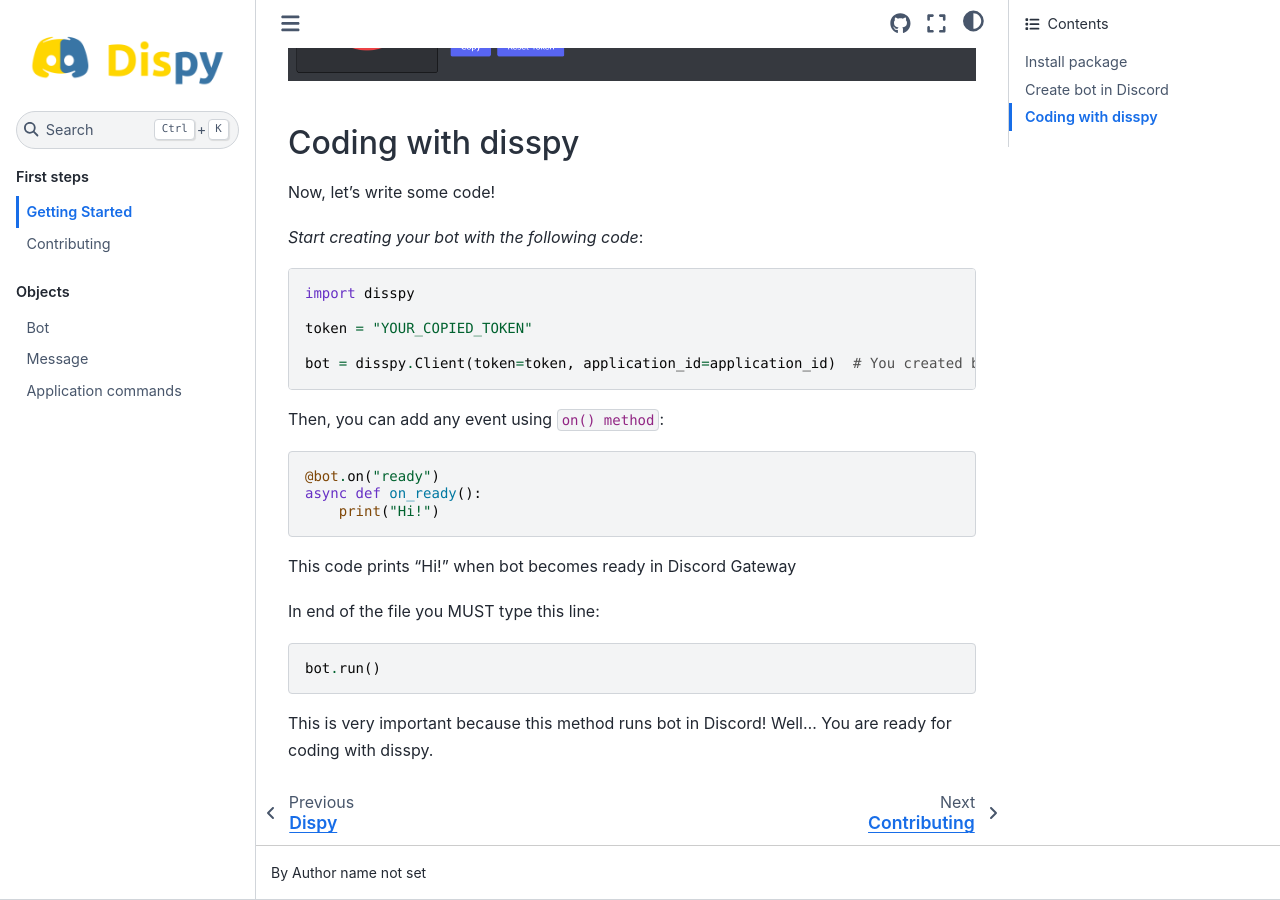
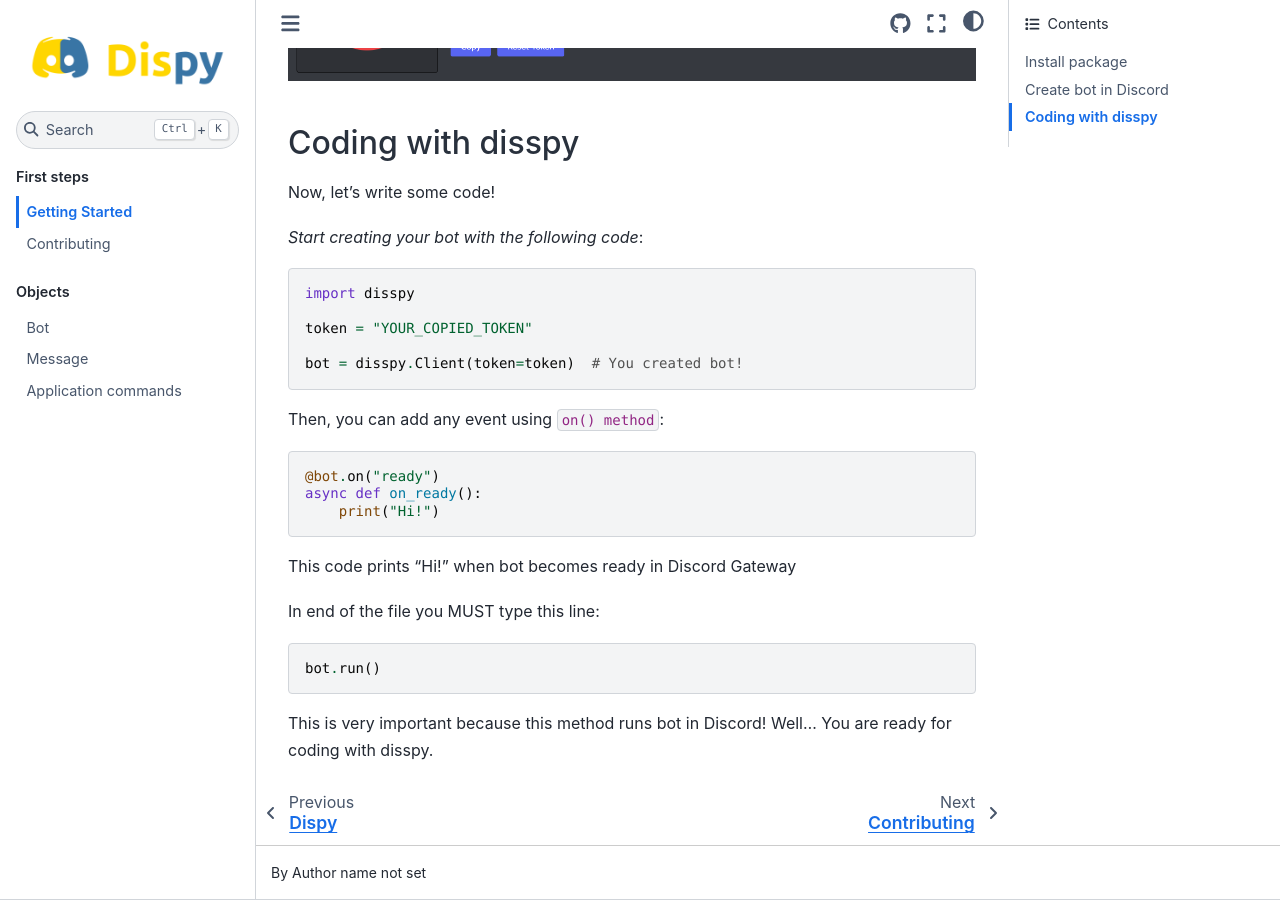
Before and after one commit to bleudev/pytecord_old_archive, a Sphinx documentation site: the page built from docs/source/first-steps/getting-started.rst, in a window 1280 px wide and 900 px high, scrolled down 3390 px. Built offline with Sphinx 7.4.7 and the Sphinx Book theme 1.1.4, drawn with Linux system fonts in a browser that asks for light colours.

Commit message:
Commit suggestion №13

```diff
--- a/docs/source/first-steps/getting-started.rst
+++ b/docs/source/first-steps/getting-started.rst
@@ -72,7 +72,7 @@ Now, let's write some code!
 
     token = "YOUR_COPIED_TOKEN"
 
-    bot = disspy.Client(token=token, application_id=application_id)  # You created bot!
+    bot = disspy.Client(token=token)  # You created bot!
 
 Then, you can add any event using ``on() method``::
 
```
